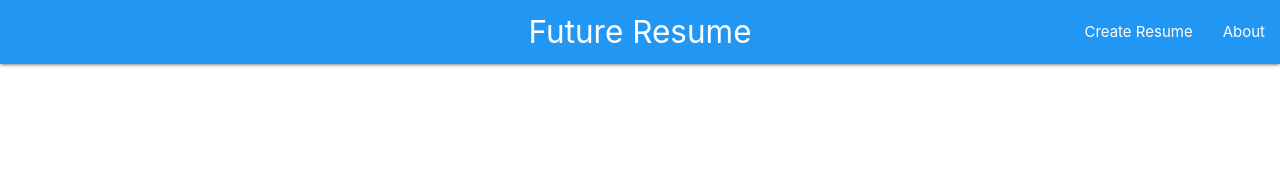
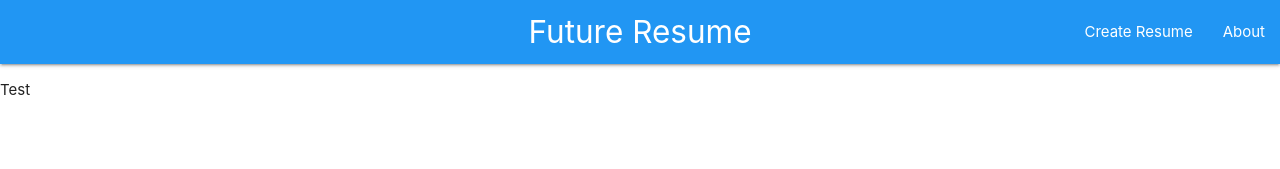
Before and after one commit to m-tartag/FutureResume, a React (Create React App) app in the folder client/: page /about in a window 1280 px wide. Shown: the top 169 px of the page. Built offline with nearby package versions, Linux system fonts and the light colour scheme.

Commit message:
adding basic About page

```diff
--- a/client/src/App.js
+++ b/client/src/App.js
@@ -3,6 +3,7 @@ import {BrowserRouter as Router, Route, Switch } from 'react-router-dom';
 import Landing from './components/layouts/Landing';
 import Navbar from './components/layouts/Navbar';
 import ResumeForm from './components/layouts/ResumeForm';
+import About from './components/layouts/About';
 
 class App extends Component {
   render() {
@@ -11,7 +12,8 @@ class App extends Component {
       <div className="App">
         <Navbar />
         <Route exact path='/' component={Landing} />
-        <Route exact path='/resumeform' component={ResumeForm} />
+          <Route exact path='/resumeform' component={ResumeForm} />
+          <Route exact path="/about" component={About} />
         {/* <ResumeForm /> */}
       </div>
       </Router>
--- /dev/null
+++ b/client/src/components/layouts/About.js
@@ -0,0 +1,11 @@
+import React from 'react'
+
+const About = () => {
+  return (
+    <div>
+      <p>Test</p>
+    </div>
+  )
+}
+
+export default About
--- a/client/src/components/layouts/Navbar.js
+++ b/client/src/components/layouts/Navbar.js
@@ -9,10 +9,10 @@ class NavBar extends Component {
         <div className="App">
           <nav>
     <div class="nav-wrapper blue">
-      <a href="#!" class="brand-logo center white-text">Future Resume</a>
+      <a href="/" class="brand-logo center white-text">Future Resume</a>
       <ul class="right hide-on-med-and-down">
         <li><Link to='/resumeform'>Create Resume</Link></li>
-        <li><a href="#">About</a></li>
+        <li><Link to='/about'>About</Link></li>
       </ul>
     </div>
   </nav>
```
